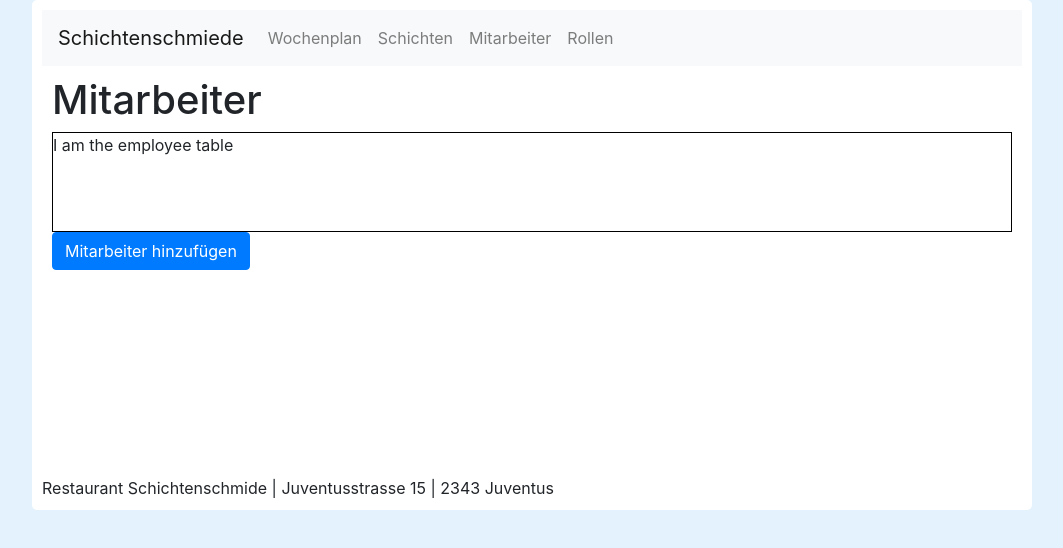
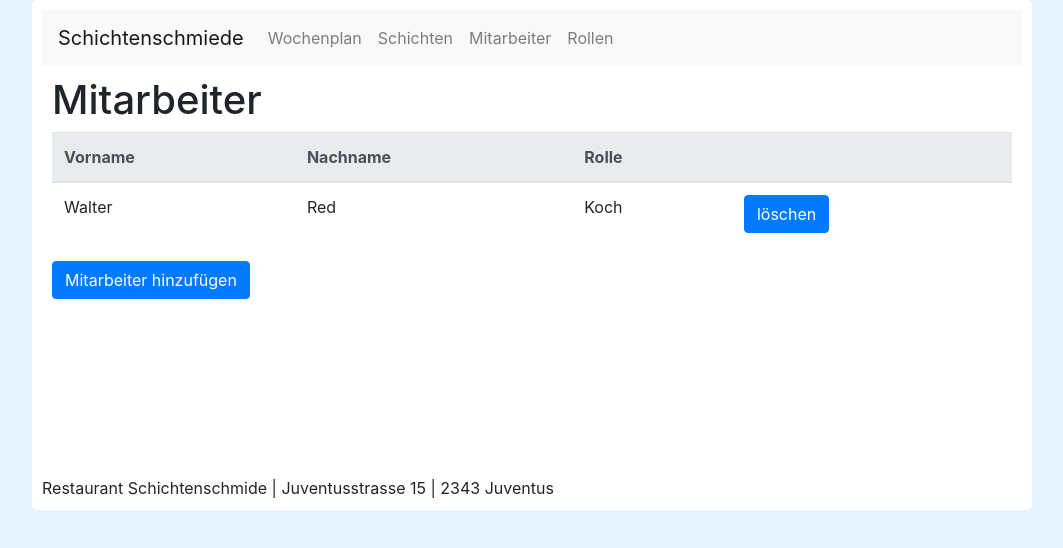
Before and after one commit to Schichtenschmide/frontend, a React (Create React App) app: page /employee in a window 1280 px wide. Shown: the top 548 px of the page, without its empty margins (108-1171 px from the left). Built offline with nearby package versions, Linux system fonts and the light colour scheme.

Commit message:
added Delete Employee  refined Employee Table

```diff
--- a/src/components/employee/employee-container/EmployeeContainer.css
+++ /dev/null
@@ -1,4 +0,0 @@
-.EmployeeTable {
-    border:1px solid black;
-    height:100px;
-}
--- a/src/components/employee/employee-container/EmployeeContainer.js
+++ b/src/components/employee/employee-container/EmployeeContainer.js
@@ -1,7 +1,8 @@
-import React, { Component } from 'react';
-import './EmployeeContainer.css';
+import React, {Component} from 'react';
+
 import EmployeeCreateDialog from "../employee-create-dialog/EmployeeCreateDialog";
 import EmployeeTable from "../employee-table/EmployeeTable";
+
 
 class EmployeeContainer extends Component {
 	render() {
--- a/src/components/employee/employee-create-dialog/EmployeeCreateDialog.css
+++ /dev/null
@@ -1,4 +0,0 @@
-.EmployeeTable {
-    border:1px solid black;
-    height:100px;
-}
--- /dev/null
+++ b/src/components/employee/employee-delete-dialog/EmployeeDeleteDialog.js
@@ -0,0 +1,65 @@
+import React, {Component} from 'react';
+import axios from 'axios';
+import {baseUrlForTheBackend} from "../../../constants";
+
+
+class EmployeeDeleteDialog extends Component {
+
+	constructor(props) {
+		super(props);
+		this.handleSubmit = this.handleSubmit.bind(this);
+	}
+
+	handleSubmit(event) {
+		//TODO addRole
+		console.log(this.props.id);
+
+		axios.put( baseUrlForTheBackend + '/employees/' + this.props.id, {'isActive': false})
+			.then(function (response) {
+				console.log(response);
+			})
+			.catch(function (error) {
+				console.log(error);
+			});
+		event.preventDefault();
+	}
+
+	render() {
+		return (
+			<div>
+				<button className="btn btn-primary" data-toggle="modal" data-target="#deleteEmployeeDialog">
+					löschen
+				</button>
+				<div className="modal fade" id="deleteEmployeeDialog" tabIndex="-1" role="dialog"
+					 aria-labelledby="deleteEmployeeDialogTitle" aria-hidden="true">
+					<div className="modal-dialog modal-dialog-centered" role="document">
+						<div className="modal-content">
+							<div className="modal-header">
+								<h5 className="modal-title" id="exampleModalLongTitle">Mitarbeiter löschen</h5>
+								<button type="button" className="close" data-dismiss="modal" aria-label="Close">
+									<span aria-hidden="true">&times;</span>
+								</button>
+							</div>
+							<div className="modal-body">
+								<h2>{this.props.firstName} {this.props.lastName}</h2>
+
+									< div className="modal-footer">
+										<button type="button" onClick={this.handleSubmit} className="btn btn-primary">
+											Löschen
+										</button>
+										< button type="button" className="btn btn-secondary" data-dismiss="modal">
+											Abbrechen
+										</button>
+									</div>
+							</div>
+						</div>
+					</div>
+				</div>
+			</div>
+
+
+		);
+	}
+}
+
+export default EmployeeDeleteDialog;
--- a/src/components/employee/employee-table/EmployeeTable.js
+++ b/src/components/employee/employee-table/EmployeeTable.js
@@ -1,4 +1,5 @@
 import React, {Component} from "react";
+import EmployeeDeleteDialog from "../employee-delete-dialog/EmployeeDeleteDialog";
 
 class EmployeeTable extends Component{
 	render(){
@@ -6,7 +7,20 @@ class EmployeeTable extends Component{
 
 			//TODO implement employee table
 			<div className="EmployeeTable">
-				I am the employee table
+
+				<table className="table">
+					<thead className="thead-light">
+					<tr>
+						<th scope="col">Vorname</th>
+						<th scope="col">Nachname</th>
+						<th scope="col">Rolle</th>
+						<th scope="col"></th>
+					</tr>
+					</thead>
+					<tbody>
+					<tr><td>Walter</td><td>Red</td><td>Koch</td><td><EmployeeDeleteDialog firstName={'Walter'} lastName={'Red'} id={1}/></td></tr>
+					</tbody>
+				</table>
 			</div>
 		);
 	}
--- a/src/components/navigation-bar/NavigationBar.js
+++ b/src/components/navigation-bar/NavigationBar.js
@@ -14,10 +14,10 @@ class NavigationBar extends Component {
 					</button>
 					<div className="collapse navbar-collapse" id="navbarNavAltMarkup">
 					<ul className="navbar-nav">
-						<li class="nav-item"><Link class="nav-link" to="/shiftplan">Wochenplan</Link></li>
-						<li class="nav-item"><Link class="nav-link" to="/shift">Schichten</Link></li>
-						<li class="nav-item"><Link class="nav-link" to="/employee">Mitarbeiter</Link></li>
-						<li class="nav-item"><Link class="nav-link" to="/roles">Rollen</Link></li>
+						<li className="nav-item"><Link className="nav-link" to="/shiftplan">Wochenplan</Link></li>
+						<li className="nav-item"><Link className="nav-link" to="/shift">Schichten</Link></li>
+						<li className="nav-item"><Link className="nav-link" to="/employee">Mitarbeiter</Link></li>
+						<li className="nav-item"><Link className="nav-link" to="/roles">Rollen</Link></li>
 					</ul>
 					</div>
 				</nav>
--- a/src/components/roles/roles-table/RolesTable.js
+++ b/src/components/roles/roles-table/RolesTable.js
@@ -1,6 +1,7 @@
 import React, {Component} from 'react';
 import {RoleModel} from "../../../models/DefaultRoleModel";
 import axios from 'axios';
+import {baseUrlForTheBackend} from "../../../constants";
 
 
 class RolesTable extends Component {
@@ -12,6 +13,7 @@ class RolesTable extends Component {
 			return axios.get('https://swapi.co/api/people/1')
 				.then(function (response) {
 					// handle success
+					console.log(response.data.name);
 					console.log(response);
 				})
 				.catch(function (error) {
@@ -22,15 +24,23 @@ class RolesTable extends Component {
 
 		function RolesList(props) {
 			const roles = props.roles;
+			axios.get( baseUrlForTheBackend + '/roles')
+				.then(function (response) {
+				// handle success
+				console.log(response);
+			})
+				.catch(function (error) {
+					// handle error
+					console.log(error);
+				});
 			const listItems = roles.map((role) =>
-				<tr>
-					<td key={role.indexOf(role)}>{role}</td>
+				<tr  key={role}>
+					<td>{role}</td>
 					<td><span className="glyphicon glyphicon-pencil">bearbeiten</span></td>
 					<td><span className="glyphicon glyphicon-trash">löschen</span></td>
 				</tr>
 			);
 			return (
-
 				<table className="table">
 					<thead className="thead-light">
 					<tr>
--- /dev/null
+++ b/src/constants.js
@@ -0,0 +1 @@
+export const baseUrlForTheBackend = 'http://localhost:8080';
```
Also changed, not shown: src/components/employee/employee-create-dialog/EmployeeCreateDialog.js (+3 -77 lines). Lines whose indentation alone changed are shown as unchanged.
